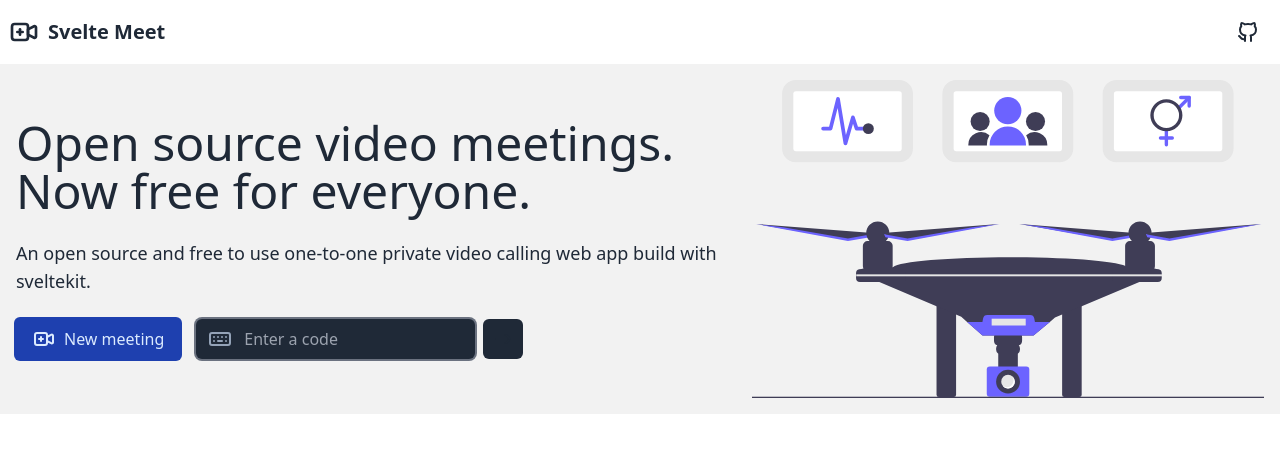
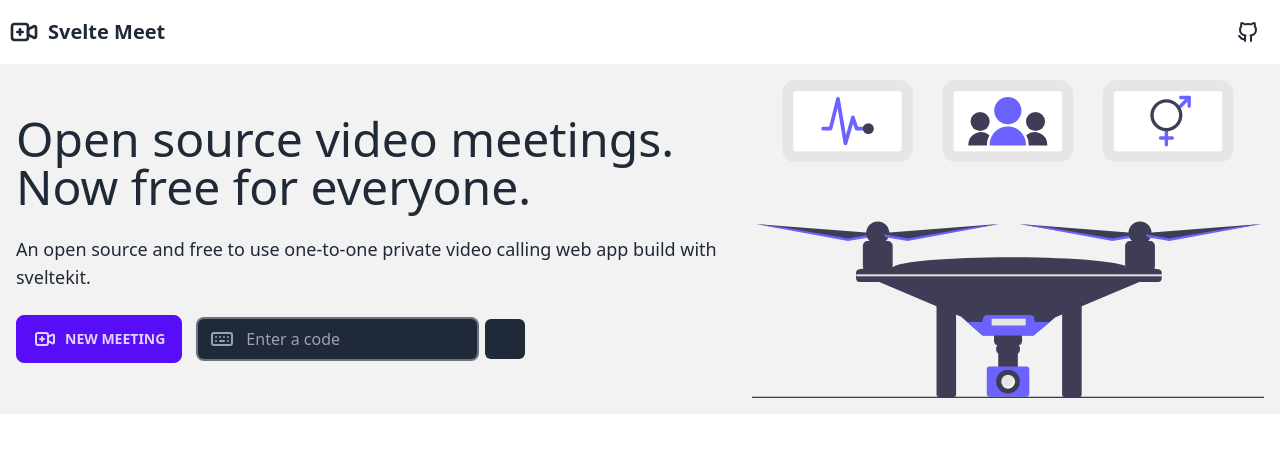
Before and after one commit to futuresea-dev/sveltekit-video-meeting, a SvelteKit app: page / in a window 1280 px wide. Shown: the top 452 px of the page. Built offline with nearby package versions, Linux system fonts and the light colour scheme.

Commit message:
added btn component

```diff
--- a/src/lib/components/CreateRoom.svelte
+++ /dev/null
@@ -1,13 +0,0 @@
-<script>
-  import VideoIcon from "$lib/icons/VideoIcon.svelte";
-</script>
-
-<a
-  href={crypto.randomUUID()}
-  type="submit"
-  title="Create room"
-  class="w-full sm:w-auto flex items-center justify-center space-x-2 px-4 py-2 rounded dark:bg-blue-800 dark:text-blue-100 ring-2 ring-blue-800"
->
-  <VideoIcon />
-  <span>New meeting</span>
-</a>
--- /dev/null
+++ b/src/lib/components/create-room.svelte
@@ -0,0 +1,9 @@
+<script>
+  import VideoIcon from "$lib/icons/VideoIcon.svelte";
+  const id = crypto.randomUUID();
+</script>
+
+<a href={id} title="Create room" class="btn btn-primary">
+  <VideoIcon />
+  <span>New meeting</span>
+</a>
--- a/src/lib/components/hero-section.svelte
+++ b/src/lib/components/hero-section.svelte
@@ -1,5 +1,5 @@
 <script>
-  import CreateRoom from "./CreateRoom.svelte";
+  import CreateRoom from "./create-room.svelte";
   import JoinRoom from "./JoinRoom.svelte";
 </script>
 
--- a/src/routes/+page.svelte
+++ b/src/routes/+page.svelte
@@ -1,6 +1,4 @@
 <script>
-  import CreateRoom from "$lib/components/CreateRoom.svelte";
-  import JoinRoom from "$lib/components/JoinRoom.svelte";
   import Navbar from "$lib/components/navbar.svelte";
   import HeroSection from "$lib/components/hero-section.svelte";
 </script>
```
